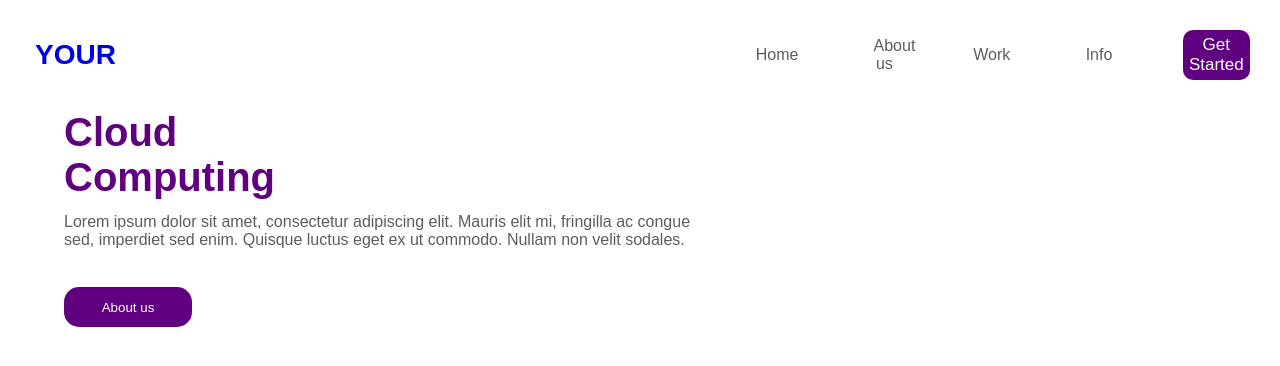
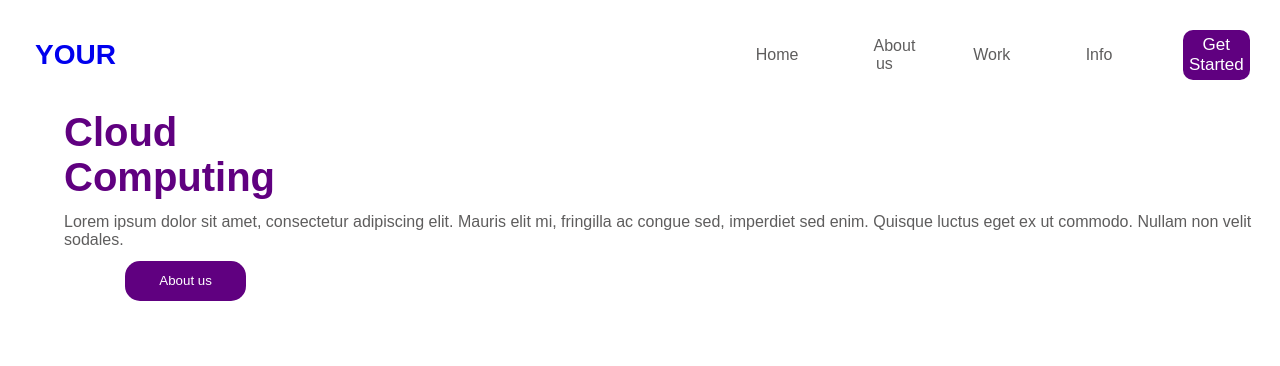
Before and after one commit to joaov1ct0r/react-cloud, a React (Create React App) app: page / in a window 1280 px wide. Shown: the top 366 px of the page. Built offline with nearby package versions, Linux system fonts and the light colour scheme.

Commit message:
estilo aplicado ao elemento header .about

```diff
--- a/src/App.css
+++ b/src/App.css
@@ -74,11 +74,13 @@ header .h2-container h2 {
     color: rgb(96, 0, 128);
 }
 
+header .about {
+    margin: 1% 0 1% 5%;
+    margin-bottom: 2%;
+}
+
 header p {
-    margin: 1% 0 1% 5%;
     color: rgb(94, 93, 93);
-    width: 50%;
-    margin-bottom: 2%;
 }
 
 header button {
```
